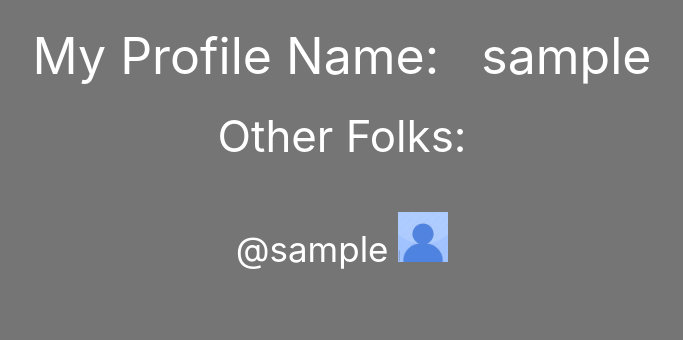
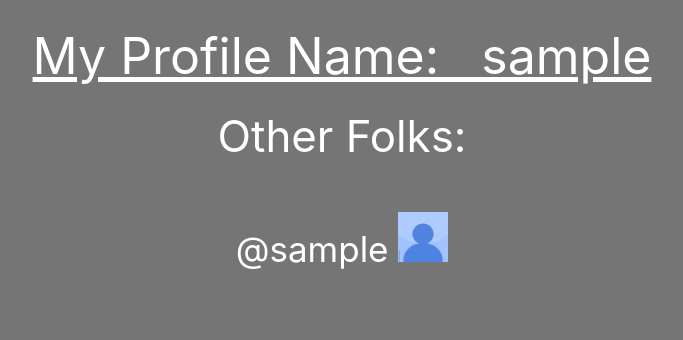
Before and after one commit to KheffyC/blockparty, a Django app: page /profiles/ in a window 1280 px wide, with the pointer over the restyled element. Shown: the part 107-447 px from the top of the page, without its empty margins (298-981 px from the left). Run offline with Django 4.2, Linux system fonts and the light colour scheme; the visitor is signed in with stand-in values (Sample User, id 1); data comes from the database, SQL or seed files in the repository.

Commit message:
added styling to profiles index page

```diff
--- a/main_app/static/css/style.css
+++ b/main_app/static/css/style.css
@@ -28,6 +28,10 @@ body {
   font-size: 50px;
 }
 
+.profilehead:hover {
+  text-decoration: underline;
+}
+
 .cardi {
   margin-top: 25px;
   color: white;
```
Also changed, not shown: media/images/Linkdin_cover_4Ux8HcM.jpeg (added).
